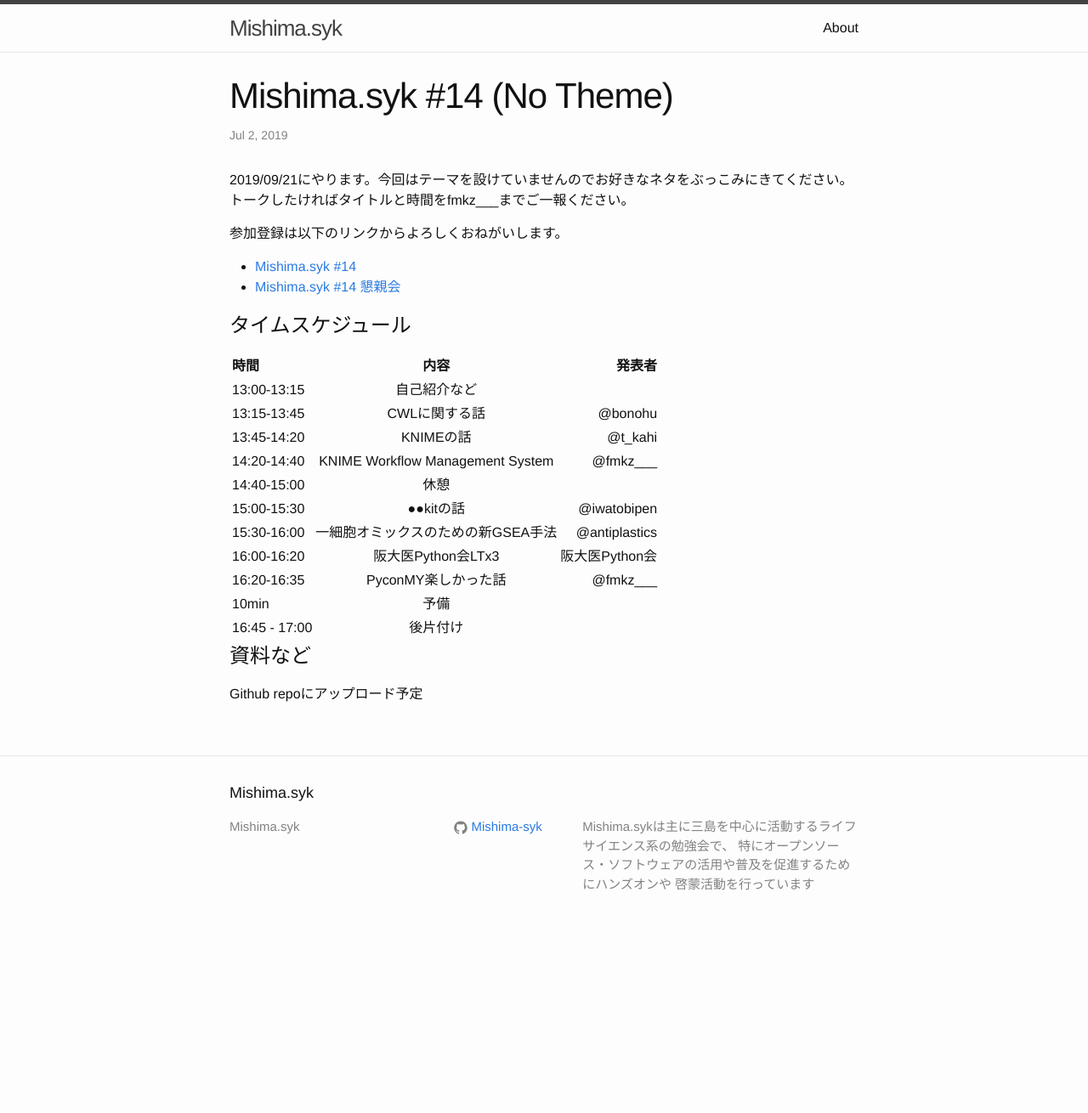
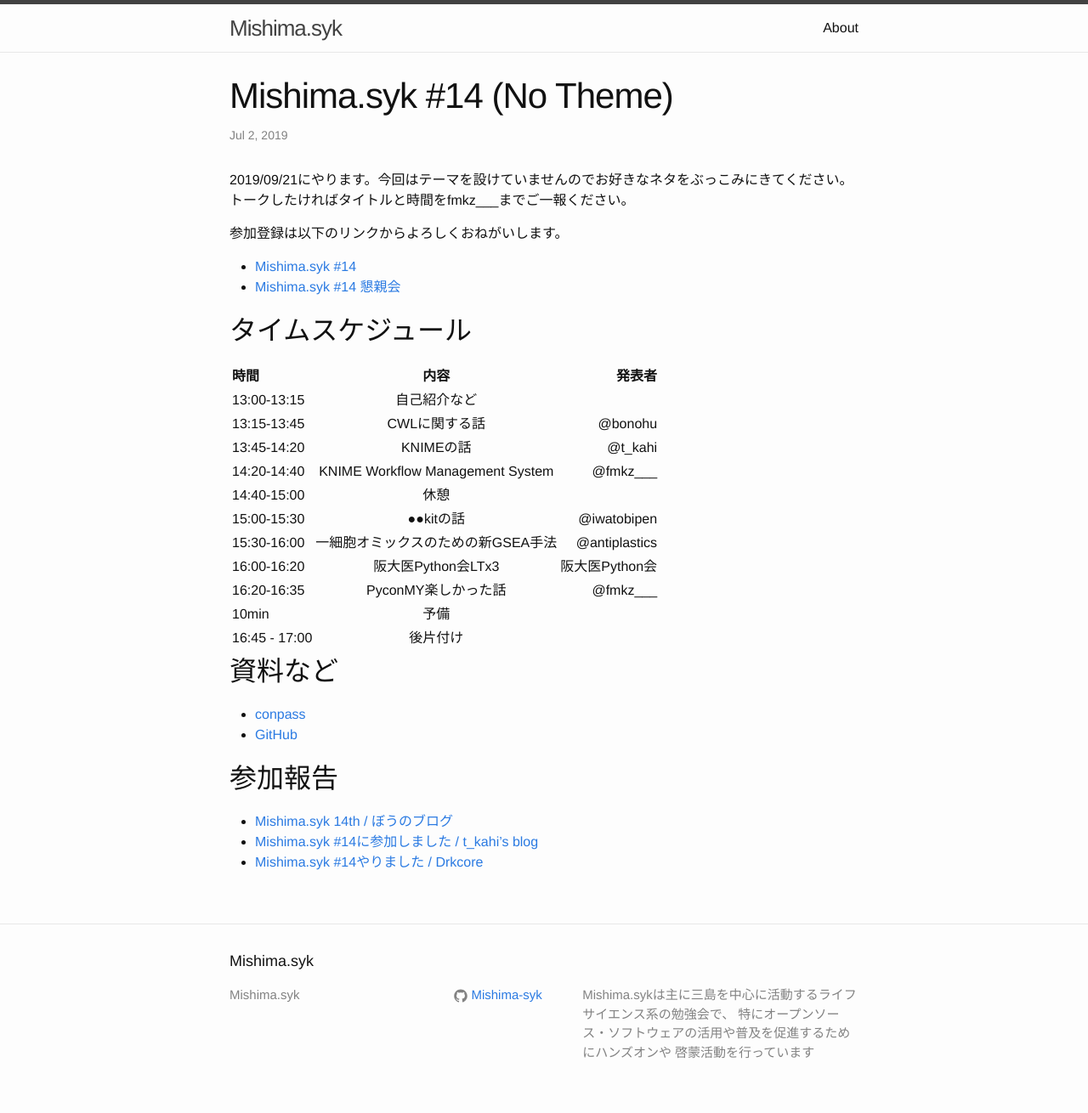
Before and after one commit to Mishima-syk/Mishima-syk.github.io, a Jekyll site: the page built from _posts/2019-07-02-No-Theme.markdown, in a window 1280 px wide. Shown: the whole page at 85% size. Built offline with Jekyll 4.4.1, drawn with Linux system fonts in a browser that asks for light colours; before the commit the page ends 1112 px from its top, so only the background shows below that.

Commit message:
Add reports

```diff
--- a/_posts/2019-07-02-No-Theme.markdown
+++ b/_posts/2019-07-02-No-Theme.markdown
@@ -12,7 +12,7 @@ categories: mishimasyk
 - [Mishima.syk #14](https://connpass.com/event/137642/)
 - [Mishima.syk #14 懇親会](https://connpass.com/event/137638/)
 
-# タイムスケジュール
+## タイムスケジュール
 
 | 時間 | 内容| 発表者 |
 |:------------ |:--------------:| ------------:|
@@ -28,6 +28,13 @@ categories: mishimasyk
 |10min|予備||
 |16:45 - 17:00|後片付け||
 
-# 資料など
+## 資料など
 
-Github repoにアップロード予定
+- [conpass](https://connpass.com/event/137642/presentation/)
+- [GitHub](https://github.com/Mishima-syk/14)
+
+## 参加報告
+
+- [Mishima.syk 14th / ぼうのブログ](http://bonohu.jp/blog/mishimasyk-14th.html)
+- [Mishima.syk #14に参加しました / t_kahi’s blog](https://www.t-kahi.com/entry/2019/09/22/132415)
+- [Mishima.syk #14やりました / Drkcore](http://blog.kzfmix.com/entry/1569135106)
```
